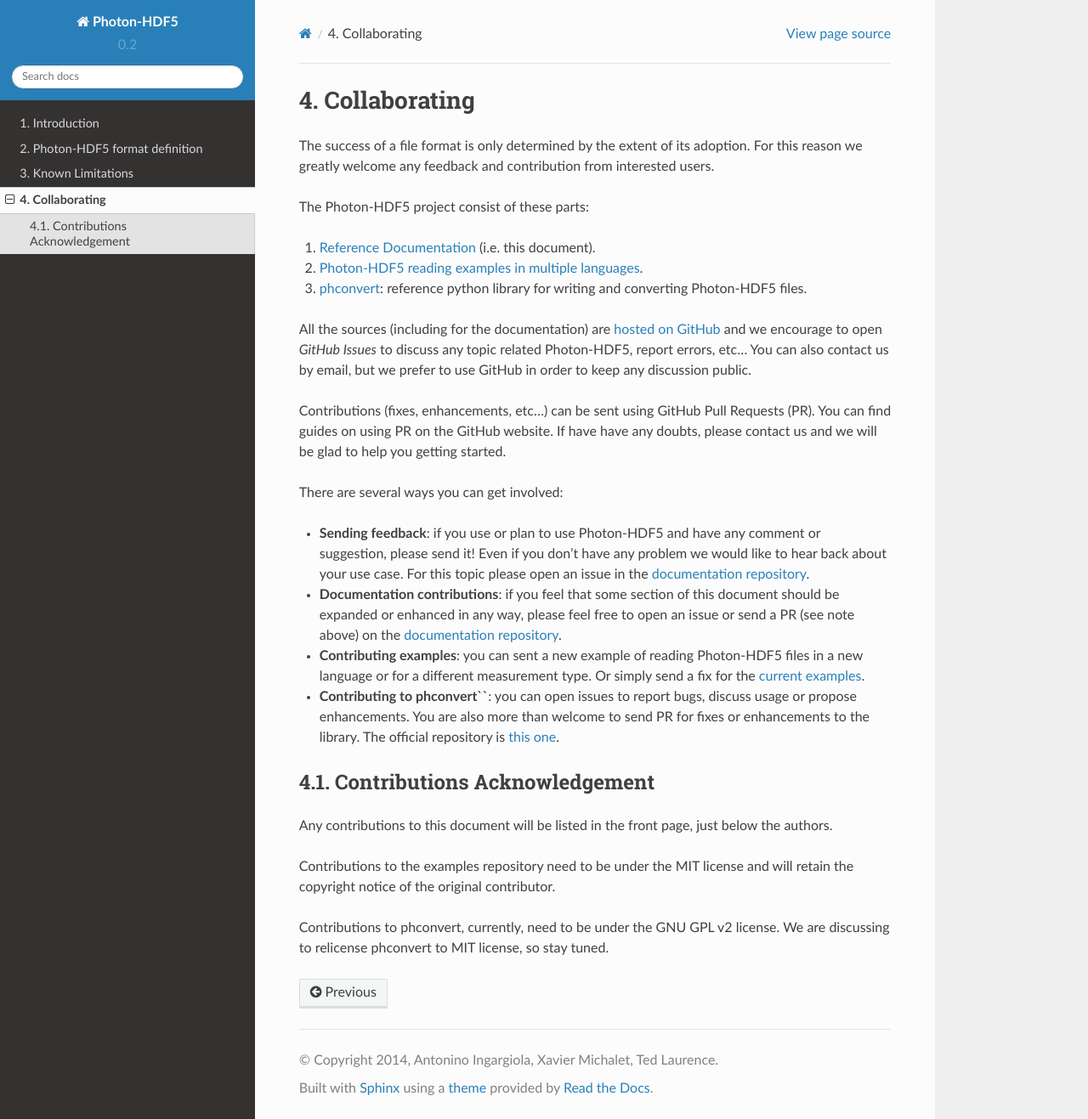
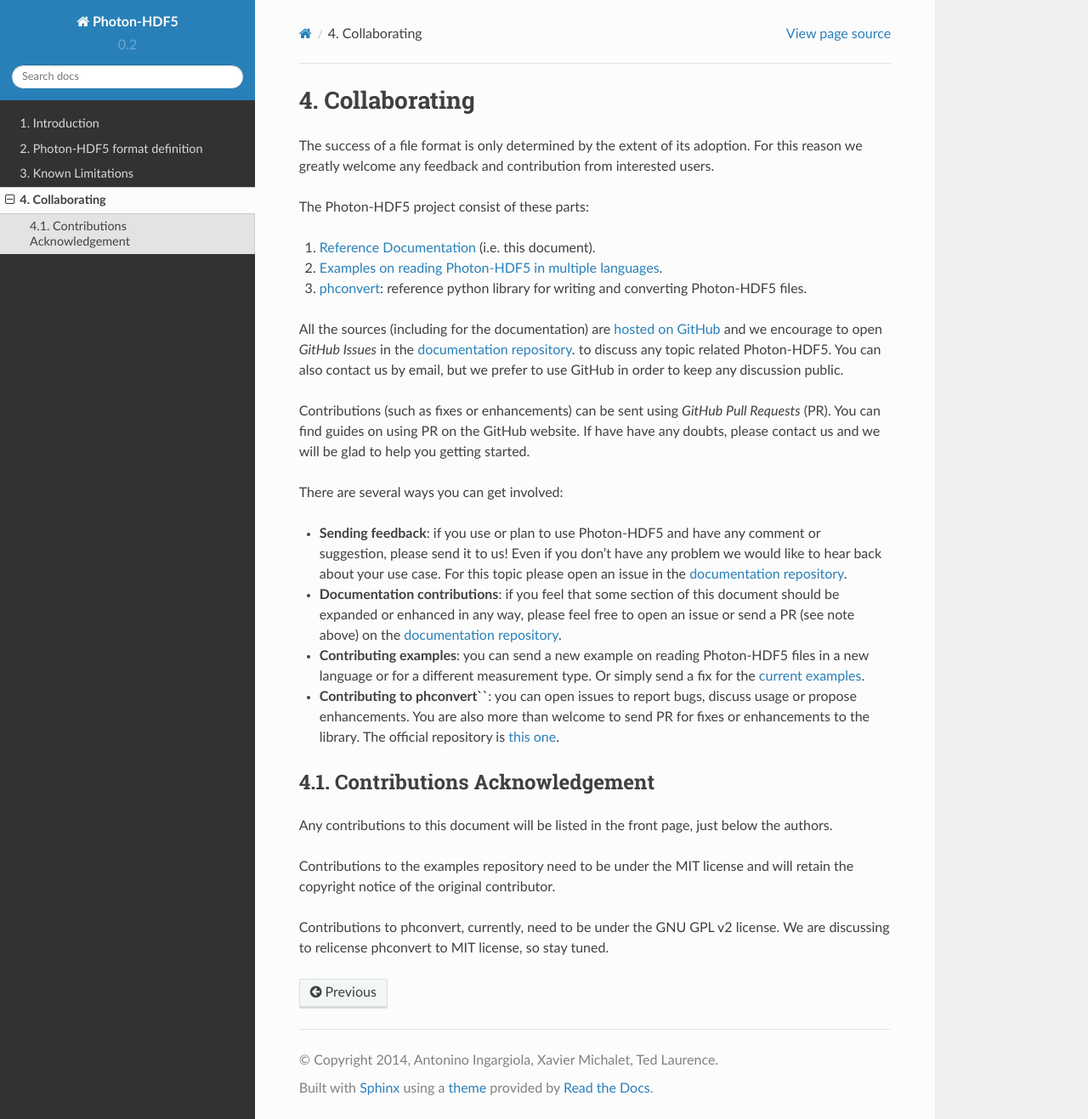
Before and after one commit to Photon-HDF5/photon-hdf5, a Sphinx documentation site: the page built from docs/contributing.rst, in a window 1280 px wide and 1317 px high. Shown: the whole window at 85% size. Built offline with Sphinx 7.4.7 and the Read the Docs theme 2.0.0, drawn with Linux system fonts in a browser that asks for light colours.

Commit message:
More fixes

```diff
--- a/docs/contributing.rst
+++ b/docs/contributing.rst
@@ -8,23 +8,25 @@
 The Photon-HDF5 project consist of these parts:
 
 1. `Reference Documentation <http://photon-hdf5.readthedocs.org/>`__ (i.e. this document).
-2. `Photon-HDF5 reading examples in multiple languages <https://github.com/Photon-Data/photon_hdf5_reading_examples>`__.
+2. `Examples on reading Photon-HDF5 in multiple languages <https://github.com/Photon-Data/photon_hdf5_reading_examples>`__.
 3. `phconvert <https://github.com/Photon-Data/phconvert>`__: reference python library for writing and converting
    Photon-HDF5 files.
 
 All the sources (including for the documentation) are `hosted on GitHub <https://github.com/Photon-Data>`__
-and we encourage to open *GitHub Issues* to discuss any topic related Photon-HDF5,
-report errors, etc... You can also contact us by email, but we prefer to
-use GitHub in order to keep any discussion public.
+and we encourage to open *GitHub Issues* in the
+`documentation repository <https://github.com/Photon-Data/photon-hdf5>`__.
+to discuss any topic related Photon-HDF5.
+You can also contact us by email, but we prefer to use GitHub in order to
+keep any discussion public.
 
-Contributions (fixes, enhancements, etc...) can be sent using GitHub Pull Requests
+Contributions (such as fixes or enhancements) can be sent using *GitHub Pull Requests*
 (PR). You can find guides on using PR on the GitHub website. If have have any
 doubts, please contact us and we will be glad to help you getting started.
 
 There are several ways you can get involved:
 
 - **Sending feedback**: if you use or plan to use Photon-HDF5 and have any comment
-  or suggestion, please send it! Even if you don't have any problem we would like to
+  or suggestion, please send it to us! Even if you don't have any problem we would like to
   hear back about your use case. For this topic please open an issue in the
   `documentation repository <https://github.com/Photon-Data/photon-hdf5>`__.
 
@@ -33,7 +35,7 @@
   or send a PR (see note above) on the
   `documentation repository <https://github.com/Photon-Data/photon-hdf5>`__.
 
-- **Contributing examples**: you can sent a new example of reading Photon-HDF5
+- **Contributing examples**: you can send a new example on reading Photon-HDF5
   files in a new language or for a different measurement type. Or simply
   send a fix for the
   `current examples <https://github.com/Photon-Data/photon_hdf5_reading_examples>`__.
```
